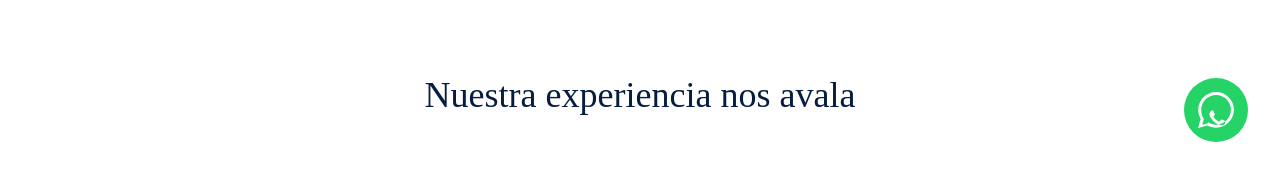
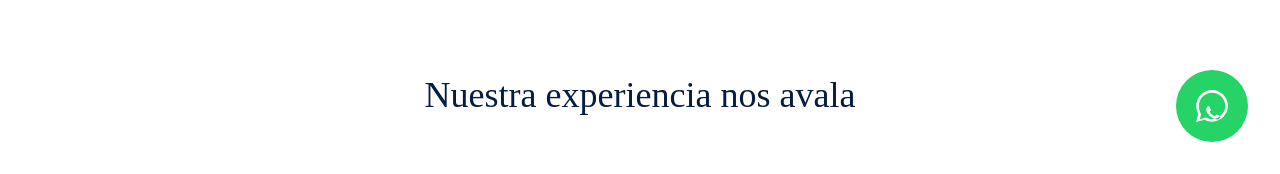
Before and after one commit to DevCardenasS/web-cardenas-saltos, a Next.js app: page / in a window 1280 px wide. Shown: the part 626-800 px from the top of the page. Built offline with nearby package versions, Linux system fonts and the light colour scheme.

Commit message:
Update WhatsAppButton.js

```diff
--- a/components/WhatsAppButton.js
+++ b/components/WhatsAppButton.js
@@ -2,7 +2,7 @@ import React from 'react';
 import { WHATSAPP_NUMBER } from '../constants';
 
 const WhatsAppButton = () => {
-  // Mensaje personalizado centralizado
+  // Solo añadimos la lógica del mensaje sin tocar el diseño
   const whatsappMessage = encodeURIComponent("Hola Cárdenas Saltos Abogados, tengo una consulta sobre...");
 
   return (
@@ -22,20 +22,17 @@ const WhatsAppButton = () => {
         href={`https://wa.me/${WHATSAPP_NUMBER}?text=${whatsappMessage}`}
         target="_blank"
         rel="noopener noreferrer"
-        className="fixed bottom-6 right-6 md:bottom-8 md:right-8 z-[999] bg-[#25d366] w-14 h-14 md:w-16 md:h-16 rounded-full shadow-2xl hover:scale-110 transition-transform flex items-center justify-center animate-shine"
+        className="fixed bottom-6 right-6 md:bottom-8 md:right-8 z-50 bg-[#25d366] p-4 md:p-5 rounded-full shadow-2xl hover:scale-110 transition-transform flex items-center justify-center group animate-shine"
         aria-label="Chat on WhatsApp"
       >
-        {/* Contenedor del SVG para asegurar centrado total */}
-        <div className="flex items-center justify-center w-full h-full">
-          <svg
-            className="w-8 h-8 md:w-9 md:h-9 text-white"
-            viewBox="0 0 24 24"
-            fill="currentColor"
-            xmlns="http://www.w3.org/2000/svg"
-          >
-            <path d="M.057 24l1.687-6.163c-1.041-1.804-1.588-3.849-1.587-5.946.003-6.556 5.338-11.891 11.893-11.891 3.181.001 6.167 1.24 8.413 3.488 2.245 2.248 3.481 5.236 3.48 8.414-.003 6.557-5.338 11.892-11.893 11.892-1.99-.001-3.951-.5-5.688-1.448l-6.305 1.654zm6.597-3.807c1.676.995 3.276 1.591 5.392 1.592 5.448 0 9.886-4.434 9.889-9.885.002-5.462-4.415-9.89-9.881-9.892-5.452 0-9.887 4.434-9.889 9.884-.001 2.225.586 4.391 1.696 6.256l-1.015 3.703 3.798-.996zM17.65 19.235c-.26-.13-1.534-.757-1.771-.842-.237-.085-.41-.128-.582.13-.172.258-.667.842-.818 1.015-.15.173-.3.194-.56.065-.26-.13-1.097-.404-2.09-1.288-.773-.69-1.295-1.542-1.446-1.801-.15-.259-.016-.399.114-.528.117-.117.26-.302.39-.454.13-.15.173-.258.26-.432.085-.172.043-.324-.022-.454-.065-.13-.582-1.401-.797-1.919-.21-.506-.418-.437-.582-.445-.15-.007-.323-.008-.495-.008-.173 0-.453.065-.689.324-.237.258-.905.885-.905 2.159 0 1.274.927 2.505 1.056 2.677.129.172 1.825 2.788 4.42 3.911.618.267 1.099.426 1.475.546.621.197 1.185.169 1.631.103.497-.074 1.534-.627 1.751-1.233.216-.605.216-1.123.151-1.233-.066-.111-.237-.173-.497-.302z"/>
-          </svg>
-        </div>
+        {/* Mantenemos tu SVG exacto y tus clases p-4/p-5 originales */}
+        <svg
+          className="w-10 h-10 md:w-8 md:h-8"
+          viewBox="0 0 24 24"
+          fill="white"
+        >
+          <path d="M.057 24l1.687-6.163c-1.041-1.804-1.588-3.849-1.587-5.946.003-6.556 5.338-11.891 11.893-11.891 3.181.001 6.167 1.24 8.413 3.488 2.245 2.248 3.481 5.236 3.48 8.414-.003 6.557-5.338 11.892-11.893 11.892-1.99-.001-3.951-.5-5.688-1.448l-6.305 1.654zm6.597-3.807c1.676.995 3.276 1.591 5.392 1.592 5.448 0 9.886-4.434 9.889-9.885.002-5.462-4.415-9.89-9.881-9.892-5.452 0-9.887 4.434-9.889 9.884-.001 2.225.586 4.391 1.696 6.256l-1.015 3.703 3.798-.996zM17.65 19.235c-.26-.13-1.534-.757-1.771-.842-.237-.085-.41-.128-.582.13-.172.258-.667.842-.818 1.015-.15.173-.3.194-.56.065-.26-.13-1.097-.404-2.09-1.288-.773-.69-1.295-1.542-1.446-1.801-.15-.259-.016-.399.114-.528.117-.117.26-.302.39-.454.13-.15.173-.258.26-.432.085-.172.043-.324-.022-.454-.065-.13-.582-1.401-.797-1.919-.21-.506-.418-.437-.582-.445-.15-.007-.323-.008-.495-.008-.173 0-.453.065-.689.324-.237.258-.905.885-.905 2.159 0 1.274.927 2.505 1.056 2.677.129.172 1.825 2.788 4.42 3.911.618.267 1.099.426 1.475.546.621.197 1.185.169 1.631.103.497-.074 1.534-.627 1.751-1.233.216-.605.216-1.123.151-1.233-.066-.111-.237-.173-.497-.302z"/>
+        </svg>
       </a>
     </>
   );
```
